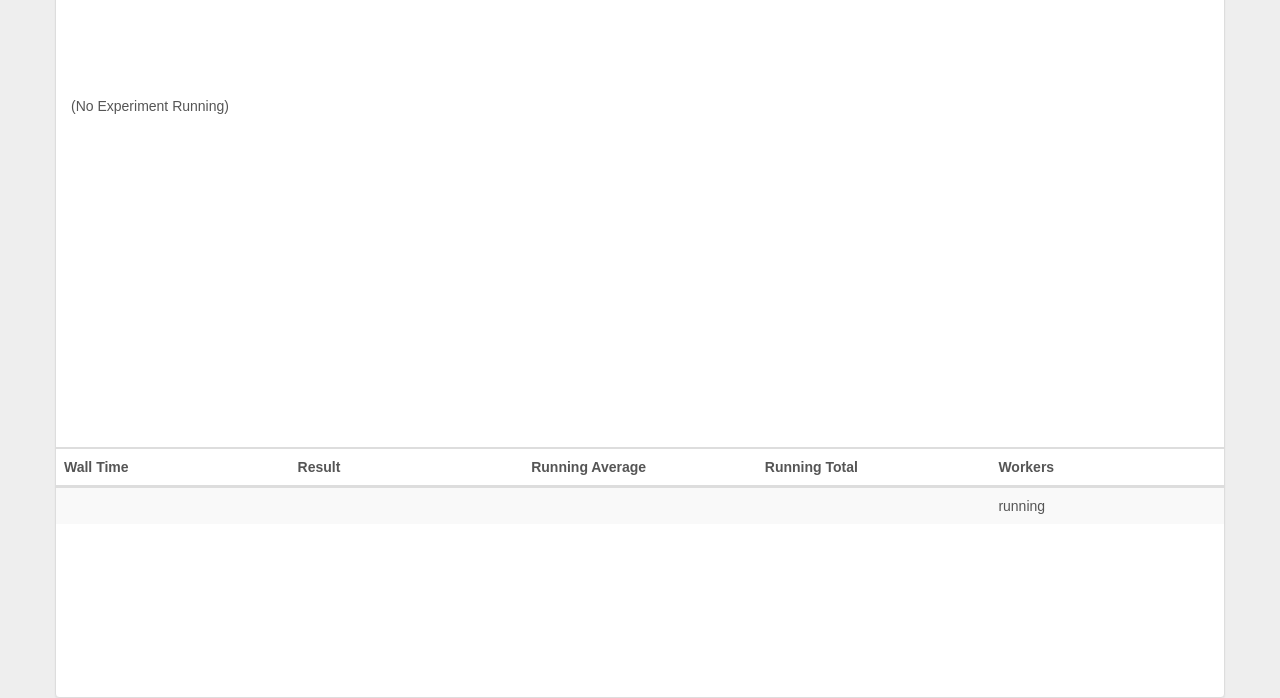
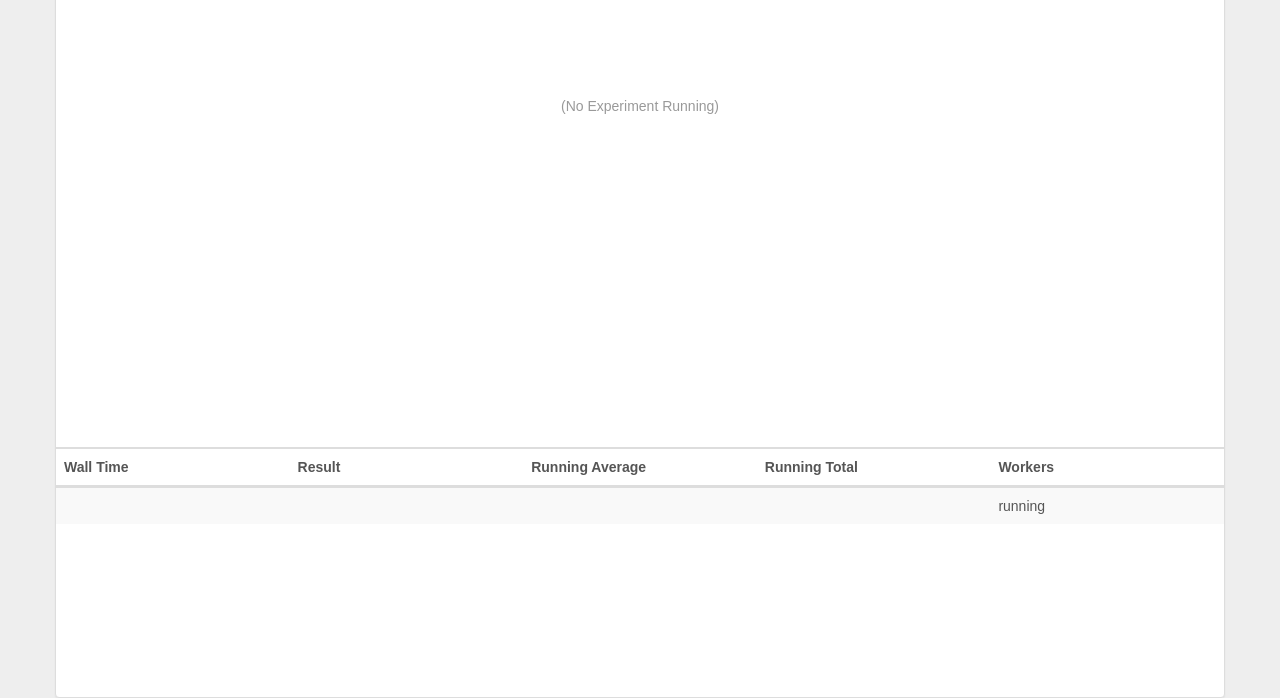
Before and after one commit to cloudfoundry-incubator/pat, a plain HTML site: page ui/index.html in a window 1280 px wide. Shown: the part 123-821 px from the top of the page. Drawn offline with nearby package versions, Linux system fonts and the light colour scheme; a script that the page names is missing.

Commit message:
tiny css bug

```diff
--- a/ui/index.html
+++ b/ui/index.html
@@ -38,7 +38,7 @@ body { padding: 8px; }
       Experiment Results
     </div>
     <div id="graph" class="panel-body col-md-12 center-block" data-bind="chart: data">
-      <p class="noexperimentrunning" data-bind="visible: noExperimentRunning" class="text-muted text-center" style="position: relative; top: 20%">(No Experiment Running)</p>
+      <p data-bind="visible: noExperimentRunning" class="noexperimentrunning text-muted text-center" style="position: relative; top: 20%">(No Experiment Running)</p>
     </div>
     <div style="border-top: 2px solid #ddd">
       <table class="table table-striped" style="table-layout: fixed; margin-bottom: 0px">
```
